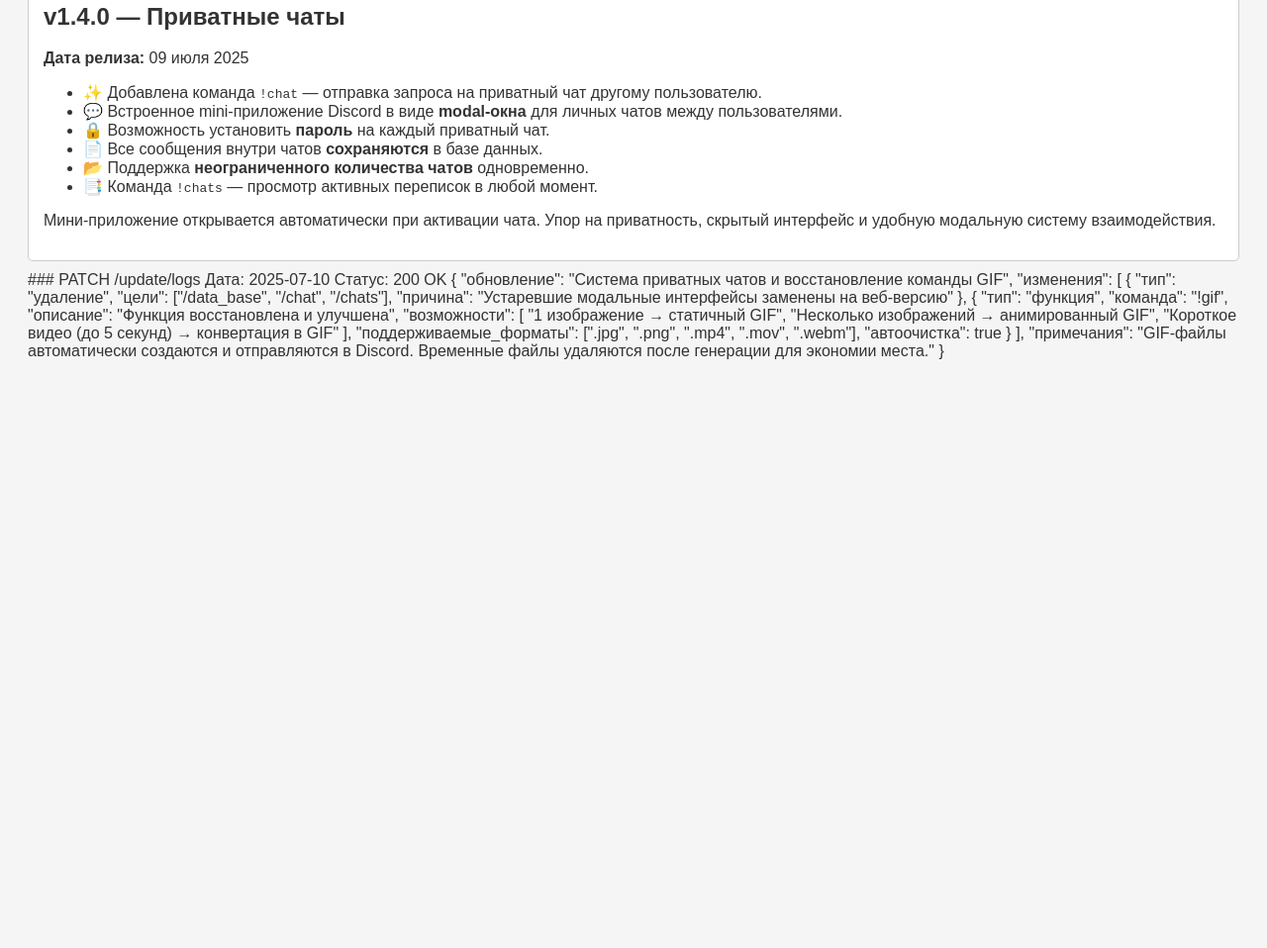
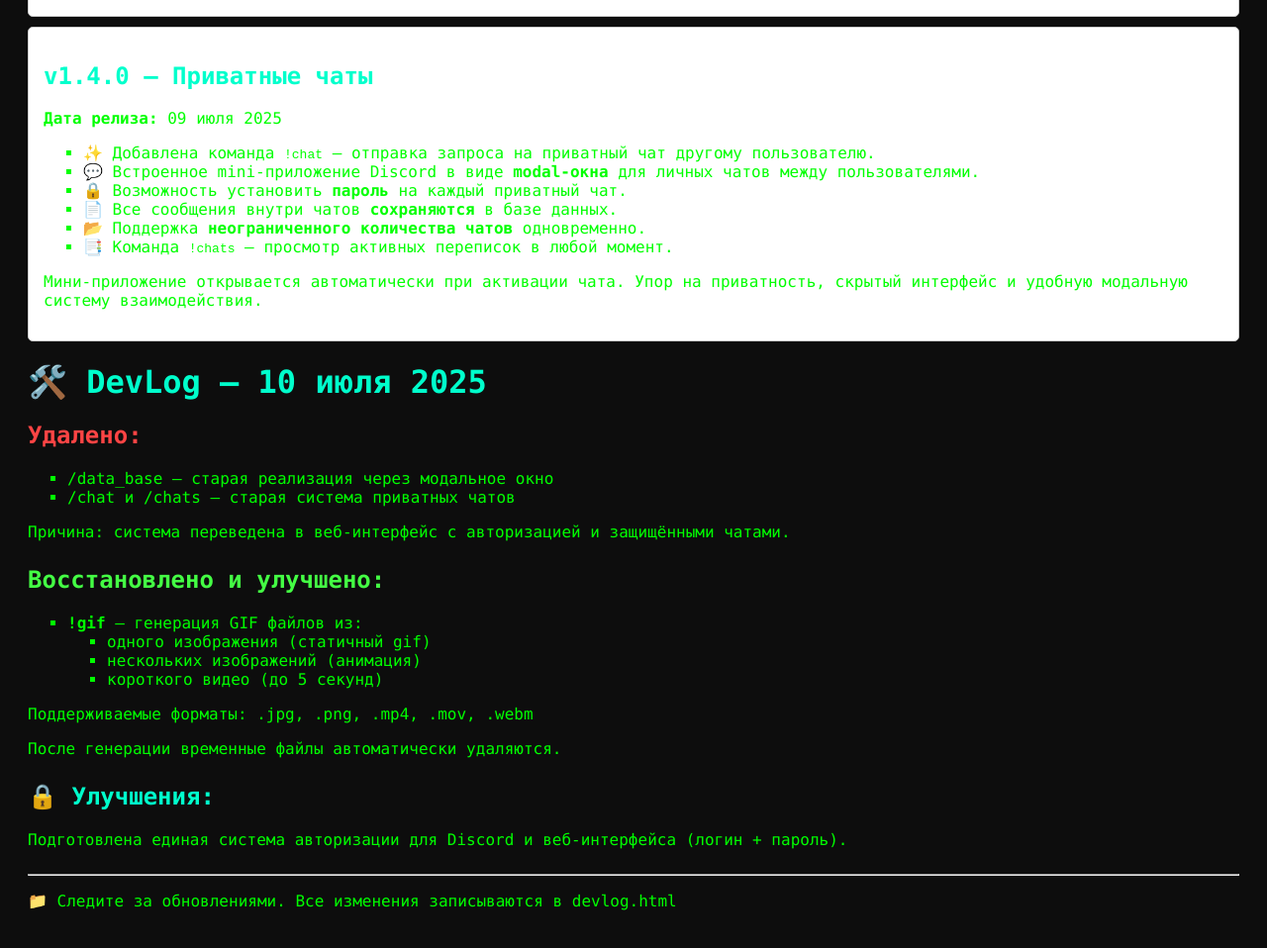
Before and after one commit to Pembevich/pumba-bot-devlog1, a plain HTML site: page index.html in a window 1280 px wide. Shown: the part 2404-3362 px from the top of the page at 99% size. Before the commit the page ends 2796 px from the top, so only its background shows below. Drawn offline with Linux system fonts and the light colour scheme.

Commit message:
Update index.html

```diff
--- a/index.html
+++ b/index.html
@@ -165,30 +165,68 @@ _ОТ_КОНСОЛИ]
   </ul>
   <p class="info-text">Мини-приложение открывается автоматически при активации чата. Упор на приватность, скрытый интерфейс и удобную модальную систему взаимодействия.</p>
 </div>
-### PATCH /update/logs
-Дата: 2025-07-10
-Статус: 200 OK
+<!DOCTYPE html>
+<html lang="ru">
+<head>
+    <meta charset="UTF-8">
+    <title>DevLog - Обновление от 10.07.2025</title>
+    <style>
+        body {
+            background-color: #0d0d0d;
+            color: #00ff00;
+            font-family: Consolas, monospace;
+            padding: 20px;
+        }
+        h1, h2 {
+            color: #00ffcc;
+        }
+        ul {
+            list-style-type: square;
+        }
+        .section {
+            margin-bottom: 25px;
+        }
+        .removed {
+            color: #ff4444;
+        }
+        .added {
+            color: #44ff44;
+        }
+    </style>
+</head>
+<body>
+    <h1>🛠️ DevLog — 10 июля 2025</h1>
 
-{
-  "обновление": "Система приватных чатов и восстановление команды GIF",
-  "изменения": [
-    {
-      "тип": "удаление",
-      "цели": ["/data_base", "/chat", "/chats"],
-      "причина": "Устаревшие модальные интерфейсы заменены на веб-версию"
-    },
-    {
-      "тип": "функция",
-      "команда": "!gif",
-      "описание": "Функция восстановлена и улучшена",
-      "возможности": [
-        "1 изображение → статичный GIF",
-        "Несколько изображений → анимированный GIF",
-        "Короткое видео (до 5 секунд) → конвертация в GIF"
-      ],
-      "поддерживаемые_форматы": [".jpg", ".png", ".mp4", ".mov", ".webm"],
-      "автоочистка": true
-    }
-  ],
-  "примечания": "GIF-файлы автоматически создаются и отправляются в Discord. Временные файлы удаляются после генерации для экономии места."
-}
+    <div class="section">
+        <h2 class="removed">Удалено:</h2>
+        <ul>
+            <li>/data_base — старая реализация через модальное окно</li>
+            <li>/chat и /chats — старая система приватных чатов</li>
+        </ul>
+        <p>Причина: система переведена в веб-интерфейс с авторизацией и защищёнными чатами.</p>
+    </div>
+
+    <div class="section">
+        <h2 class="added">Восстановлено и улучшено:</h2>
+        <ul>
+            <li><strong>!gif</strong> — генерация GIF файлов из:
+                <ul>
+                    <li>одного изображения (статичный gif)</li>
+                    <li>нескольких изображений (анимация)</li>
+                    <li>короткого видео (до 5 секунд)</li>
+                </ul>
+            </li>
+        </ul>
+        <p>Поддерживаемые форматы: .jpg, .png, .mp4, .mov, .webm</p>
+        <p>После генерации временные файлы автоматически удаляются.</p>
+    </div>
+
+    <div class="section">
+        <h2>🔒 Улучшения:</h2>
+        <p>Подготовлена единая система авторизации для Discord и веб-интерфейса (логин + пароль).</p>
+    </div>
+
+    <hr>
+    <p>📁 Следите за обновлениями. Все изменения записываются в devlog.html</p>
+</body>
+</html>
```
